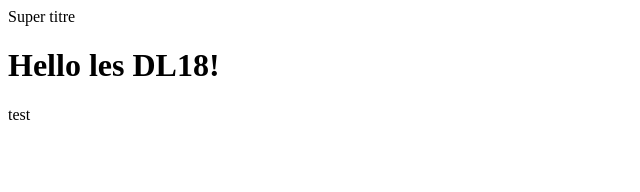
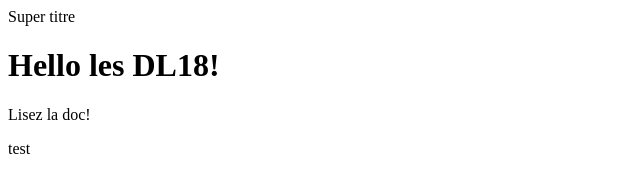
Before and after one commit to imie-source/DL18RemoteGit, a plain HTML site: page index.html in a window 1280 px wide. Shown: the full height of the page, 0-640 px from the left. Drawn offline with Linux system fonts and the light colour scheme.

Commit message:
Add paragraph

```diff
--- a/index.html
+++ b/index.html
@@ -8,6 +8,7 @@
     <header>Super titre</header>
     <main>
         <h1>Hello les DL18! </h1>
+        <p>Lisez la doc!</p>
     </main>
     <footer>test</footer>
 </body>
```
